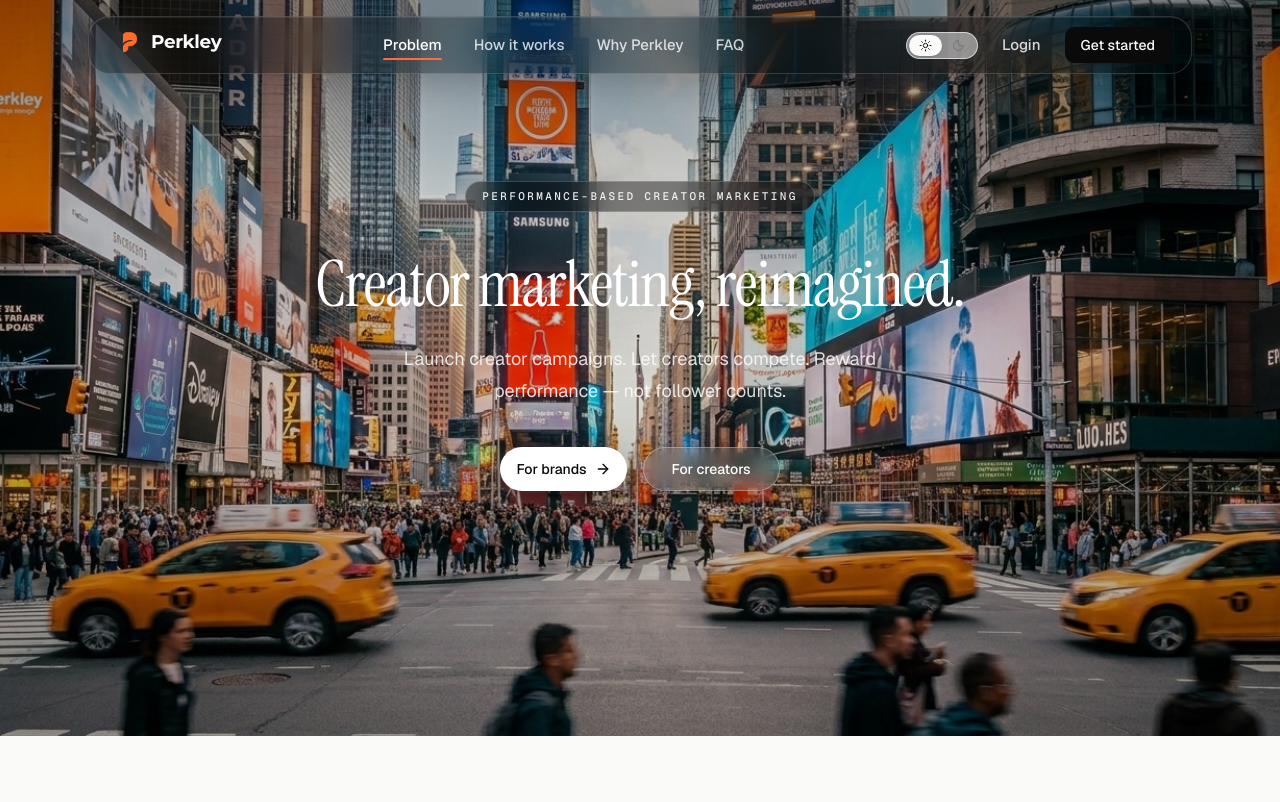
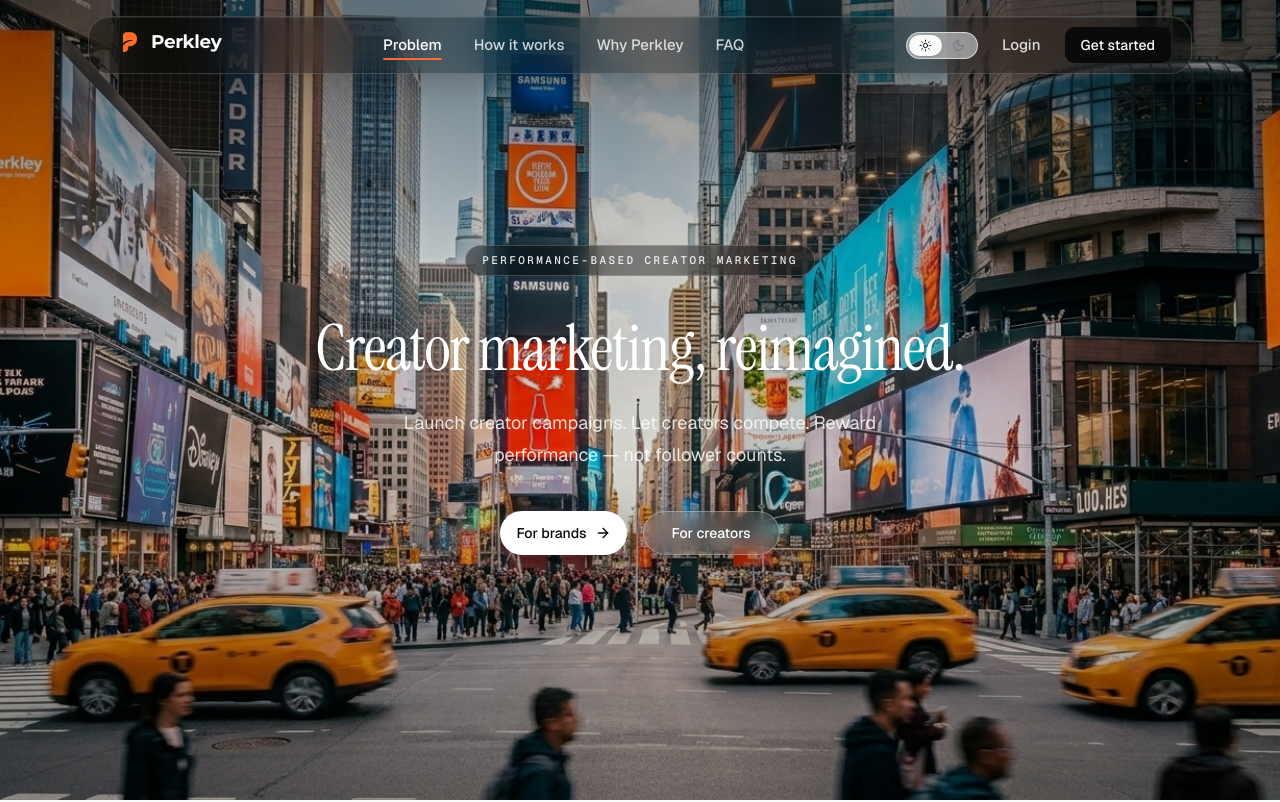
Before and after one commit to Saurav4359/Perkley-V0, a Next.js app in the folder apps/web/: page / in a window 1280 px wide. Shown: the top 802 px of the page. Built offline with nearby package versions, Linux system fonts and the light colour scheme; no server answers.

Commit message:
Drop the hero negative margin now that the header floats above the section.

```diff
--- a/apps/web/components/landing/hero.tsx
+++ b/apps/web/components/landing/hero.tsx
@@ -11,7 +11,7 @@ import { cn } from "@/lib/utils"
 
 export function HeroSection() {
   return (
-    <section className="relative -mt-16 flex min-h-[100svh] items-center overflow-hidden">
+    <section className="relative flex min-h-[100svh] items-center overflow-hidden">
       <div className="absolute inset-0" aria-hidden>
         <Image
           src="/hero-perkley-8k.png"
```
